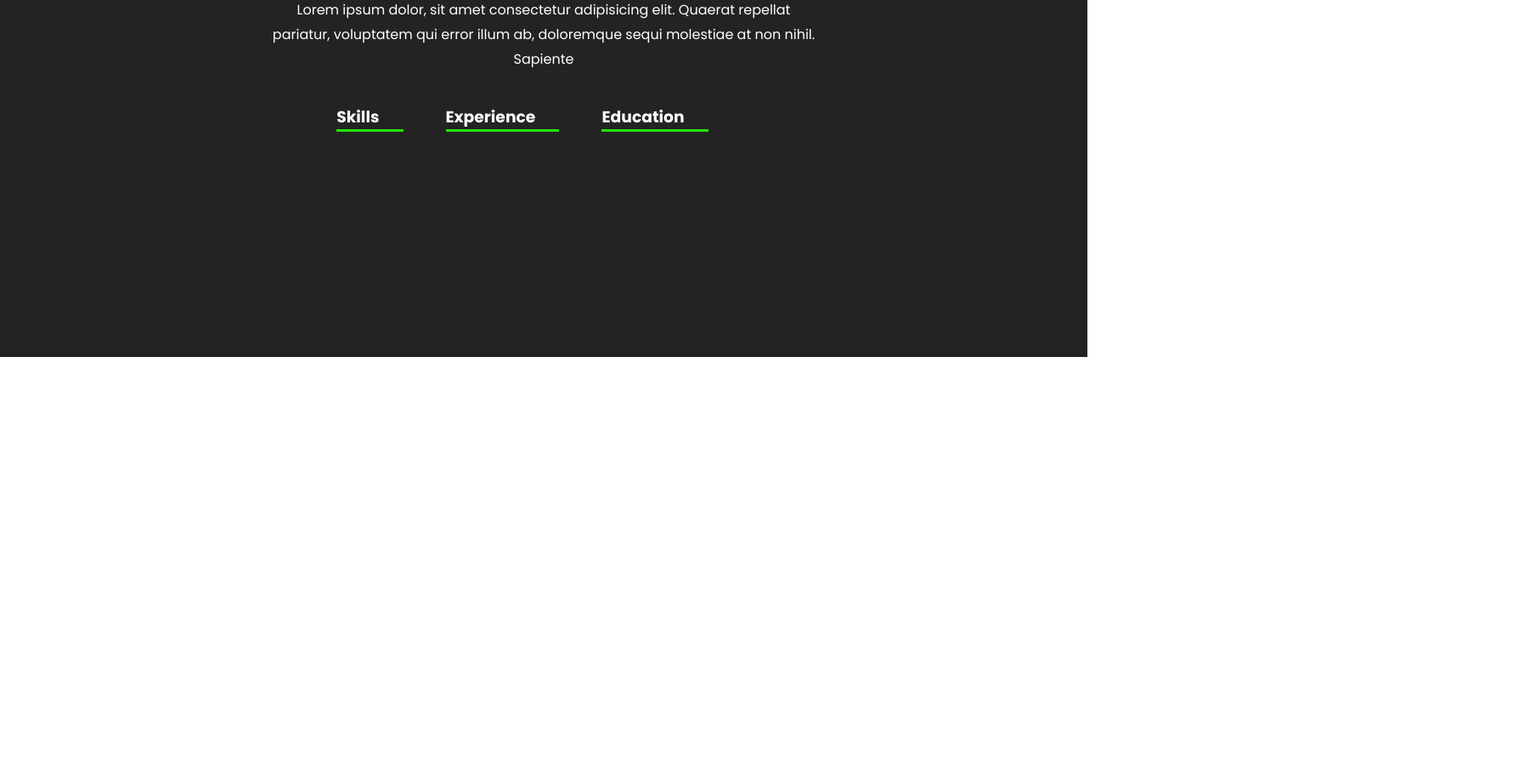
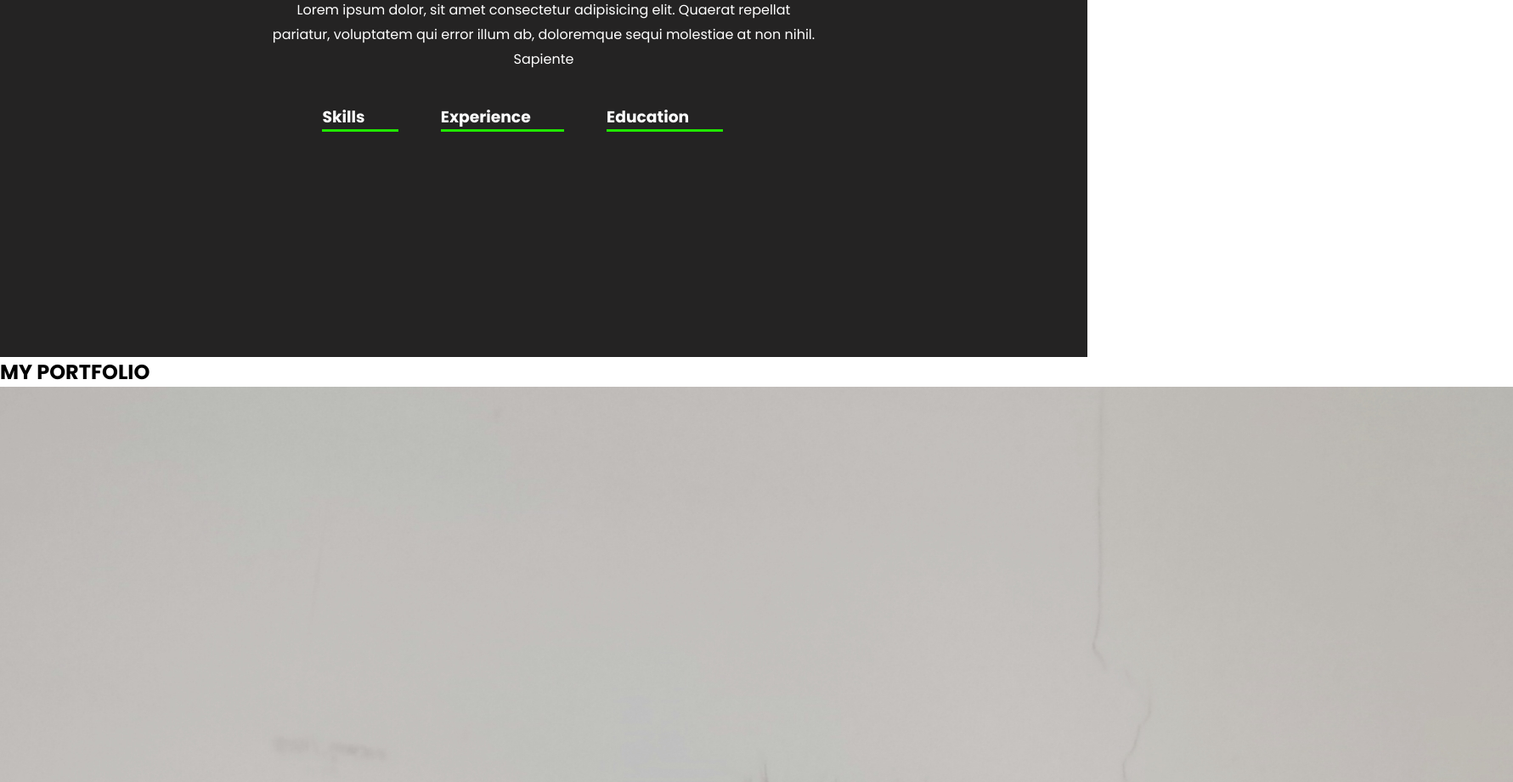
Before and after one commit to Agaspar11/Portfolio-site, a plain HTML site: page index.html in a window 1280 px wide. Shown: the part 1020-1940 px from the top of the page at 85% size, 1781 px wide, since content can reach past the window. Before the commit the page ends 1440 px from the top, so only its background shows below. Drawn offline with Linux system fonts and the light colour scheme.

Commit message:
Add images

```diff
--- a/index.html
+++ b/index.html
@@ -55,6 +55,17 @@
     </section>
     <!-- *******************************MY PORTFOLIO SECTION *******************************-->
 
+    <!-- insert picture in img=src just copy the link -->
+    <section>
+        <div class="portfolio">
+            <div class="portfolio_container">
+                <h2>MY PORTFOLIO</h2>
+                <div class="portfolio_img"><img src="IMG_20210712_132939.jpg" alt="dog photo blog"></div>
+                <div class="portfolio_img"><img src="me1.png" alt="sample image2"></div>
+                <div class="portfolio_img"><img src="me2.png" alt="sample image3"></div>
+            </div>
+        </div>
+    </section>
     <!-- *******************************CONTACT SECTION *******************************-->
 
     <!-- *******************************FOOTER SECTION *******************************-->
--- a/styles.css
+++ b/styles.css
@@ -101,7 +101,7 @@ nav ul li a{
 }
 
 .about-skills h3 {
-    padding-right: 5%;
+    padding-right: 7%;
 }
 
 .about-skills_h3--1 {
```
Also changed, not shown: IMG_20210712_132939.jpg (added), me1.png (added), me2.png (added).
